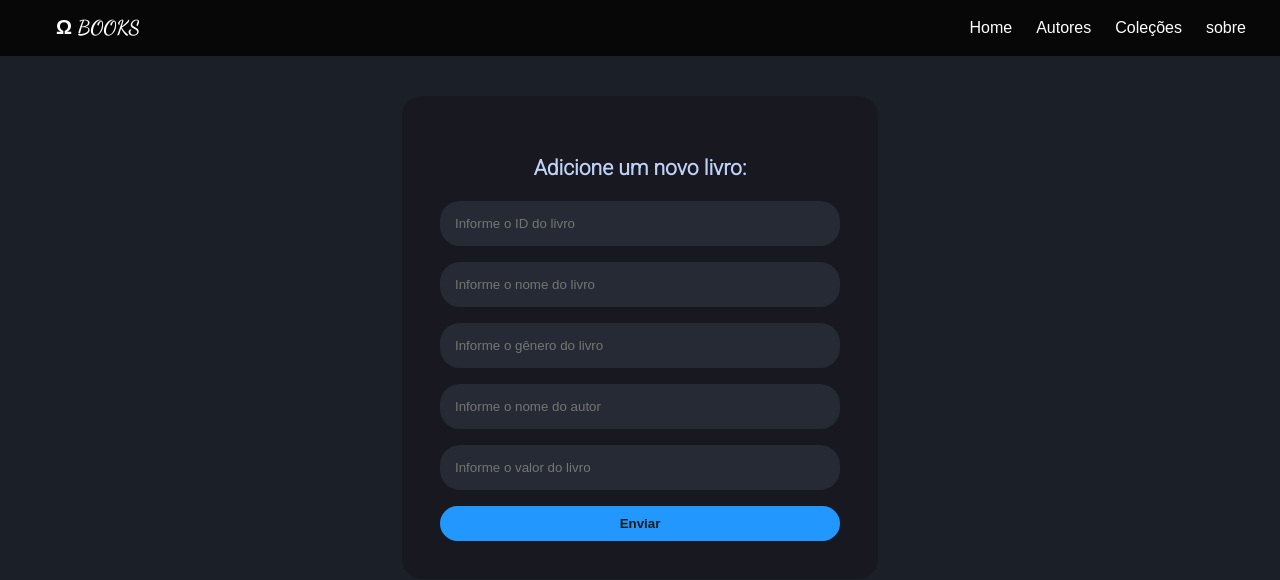
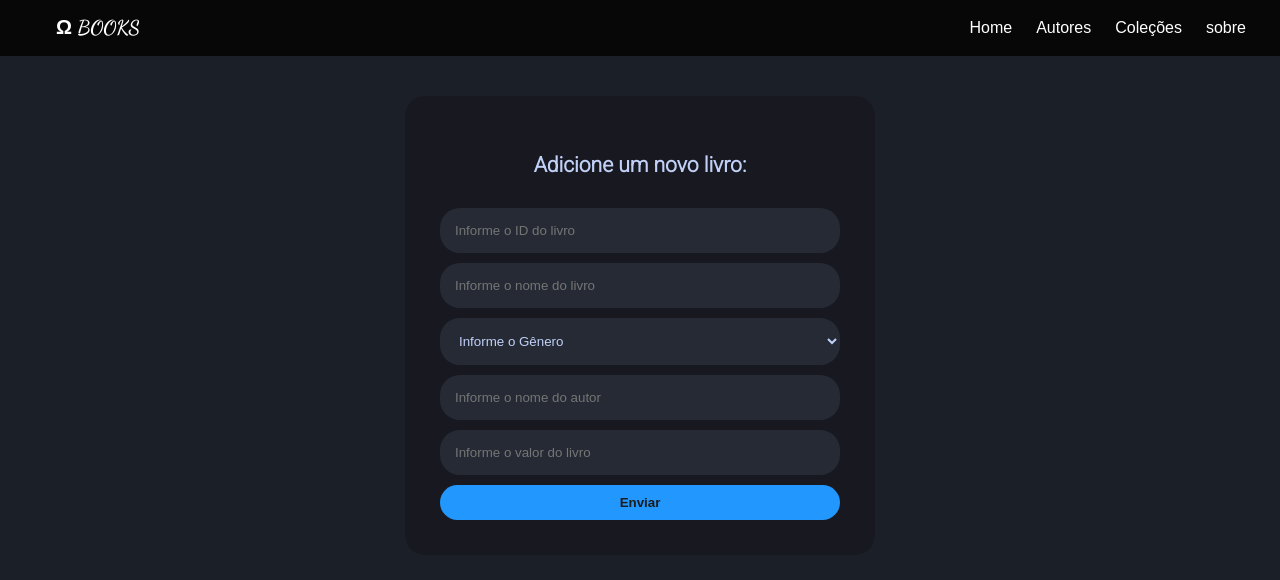
Before and after one commit to matheusMPF/omegas-books, a React (Create React App) app: page /adimin/formnewbook in a window 1280 px wide. Shown: the top 580 px of the page. Built offline with nearby package versions, Linux system fonts and the light colour scheme.

Commit message:
Correção de bugs e erros

```diff
--- a/src/Components/Admin/Tables/TypeTables/ElementsTable/BodyTable.js
+++ b/src/Components/Admin/Tables/TypeTables/ElementsTable/BodyTable.js
@@ -9,13 +9,13 @@ const BodyTable = () => {
                 dado4="Indefined" dado5="29,99" />
 
 
-            <BodyTd dado1="03" dado2="O pequeno príncipe" dado3="Infantil"
+            <BodyTd dado1="02" dado2="O pequeno príncipe" dado3="Infantil"
                 dado4="Indefined" dado5="29,99" />
 
             <BodyTd dado1="03" dado2="A bela e a fera" dado3="Infantil"
                 dado4="Indefined" dado5="29,99" />
 
-            <BodyTd dado1="02" dado2="Chapeuzinho vermelho" dado3="Infantil"
+            <BodyTd dado1="04" dado2="Chapeuzinho vermelho" dado3="Infantil"
                 dado4="Indefined" dado5="29,99" />
 
         </tbody>
--- /dev/null
+++ b/src/Components/Admin/Tables/TypeTables/FormNewBook/ElementsForm/SelectNewBook.js
@@ -0,0 +1,36 @@
+import { useState } from "react";
+import React from "react";
+
+const SelectNewBook = (props) => {
+
+    const [Valor, setValor] = useState("")
+
+    const handleChange = (event) => {
+        setValor(event.target.value);
+    };
+
+    return (
+        <>
+            <select id={props.name} name={props.name} onChange={handleChange}
+                required  value={Valor}>
+
+                <option className="infoGen">Informe o Gênero</option>
+                <option className="genero">Aventura</option>
+                <option className="genero">Suspense</option>
+                <option className="genero">Comédia</option>
+                <option className="genero">Mistério</option>
+                <option className="genero">Infantil</option>
+                <option className="genero">Terror</option>
+                <option className="genero">Poema</option>
+                <option className="genero">Educativo</option>
+                <option className="genero">Fábula</option>
+                <option className="genero">Ficção</option>
+
+            </select>
+
+        </>
+    )
+
+}
+
+export default SelectNewBook;
--- a/src/Components/Admin/Tables/TypeTables/FormNewBook/ElementsForm/ElementsForm.js
+++ b/src/Components/Admin/Tables/TypeTables/FormNewBook/ElementsForm/inputNewBook.js
@@ -1,7 +1,7 @@
 import { useState } from "react";
 import React from "react";
 
-const ElementsForm = (props) => {
+const InputNewForm = (props) => {
 
     const [Valor, setValor] = useState("")
 
@@ -13,10 +13,10 @@ const ElementsForm = (props) => {
         <>
             <input type={props.type} id={props.id} name={props.name}
             required placeholder={props.placeholder} onChange={handleChange} value={Valor} />
-            <p>{Valor}</p>
+
         </>
     )
 
 }
 
-export default ElementsForm;
+export default InputNewForm;
--- a/src/Components/Admin/Tables/TypeTables/FormNewBook/FormNewBook.css
+++ b/src/Components/Admin/Tables/TypeTables/FormNewBook/FormNewBook.css
@@ -4,6 +4,7 @@
 
 .title{
     text-align: center;
+    padding-bottom: 10px;
     color: #C0D0F7;
     font-size: large;
     font-weight: bold;
@@ -11,18 +12,17 @@
 
 form {
     width: 50vh;
-    padding: 38px;
+    padding: 35px;
     background-color: #181920;
     border-radius: 20px;
     margin: auto;
     margin-top: 5vh;
-    margin-bottom: 10vh;
     font-family: 'Roboto', sans-serif;
     align-items: center;
   }
 
-  input,
-  select {
+  form input,
+  form select {
     width: 100%;
     padding: 15px;
     border: none;
@@ -31,15 +31,17 @@ form {
     color: #C0D0F7;
     box-sizing: border-box;
     outline: none;
+    margin-bottom: 10px;
 
   }
 
-  select{
-    margin-bottom: 15px;
+  form select .genero{
+    background-color: #1c1c1c;
   }
 
-  .infoGenero{
-    color: #074b86;
+ form select .infoGen{
+    background-color: #1c1c1c;
+    color: #676868;
   }
 
   .buttonSubmit{
--- a/src/Components/Admin/Tables/TypeTables/FormNewBook/FormNewBook.js
+++ b/src/Components/Admin/Tables/TypeTables/FormNewBook/FormNewBook.js
@@ -1,6 +1,7 @@
 import React from "react";
-import ElementsForm from "./ElementsForm/ElementsForm";
+import InputNewForm from "./ElementsForm/inputNewBook";
 import "./FormNewBook.css"
+import SelectNewBook from "./ElementsForm/SelectNewBook";
 
 const FormNewBook = () => {
 
@@ -11,11 +12,19 @@ const FormNewBook = () => {
                     <h3>Adicione um novo livro:</h3>
                 </div>
 
-                <ElementsForm type="Number" id="id" name="id" placeholder="Informe o ID do livro" />
-                <ElementsForm type="Text" id="NameBook" name="NameBook" placeholder="Informe o nome do livro" />
-                <ElementsForm type="Text" id="Genero" name="genero" placeholder="Informe o gênero do livro" />
-                <ElementsForm type="Text" id="Autor" name="autor" placeholder="Informe o nome do autor" />
-                <ElementsForm type="Number" id="valor" name="valor" placeholder="Informe o valor do livro" />
+                <InputNewForm type="Number" id="id" name="id"
+                placeholder="Informe o ID do livro" />
+
+                <InputNewForm type="Text" id="NameBook" name="NameBook"
+                placeholder="Informe o nome do livro" />
+
+                <SelectNewBook name="genero"/>
+
+                <InputNewForm type="Text" id="Autor" name="autor"
+                placeholder="Informe o nome do autor" />
+
+                <InputNewForm type="Number" id="valor" name="valor"
+                placeholder="Informe o valor do livro" />
 
                 <button type="submit" className="buttonSubmit">Enviar</button>
             </form>
--- a/src/Components/Content/Sobre/CardDevs/CardDevs.css
+++ b/src/Components/Content/Sobre/CardDevs/CardDevs.css
@@ -90,7 +90,6 @@ li .descricao{
     max-height: 140px;
     font-size: 18px;
     padding-right: 8px;
-    overflow-y: scroll;
 }
 
 .redes{
```
